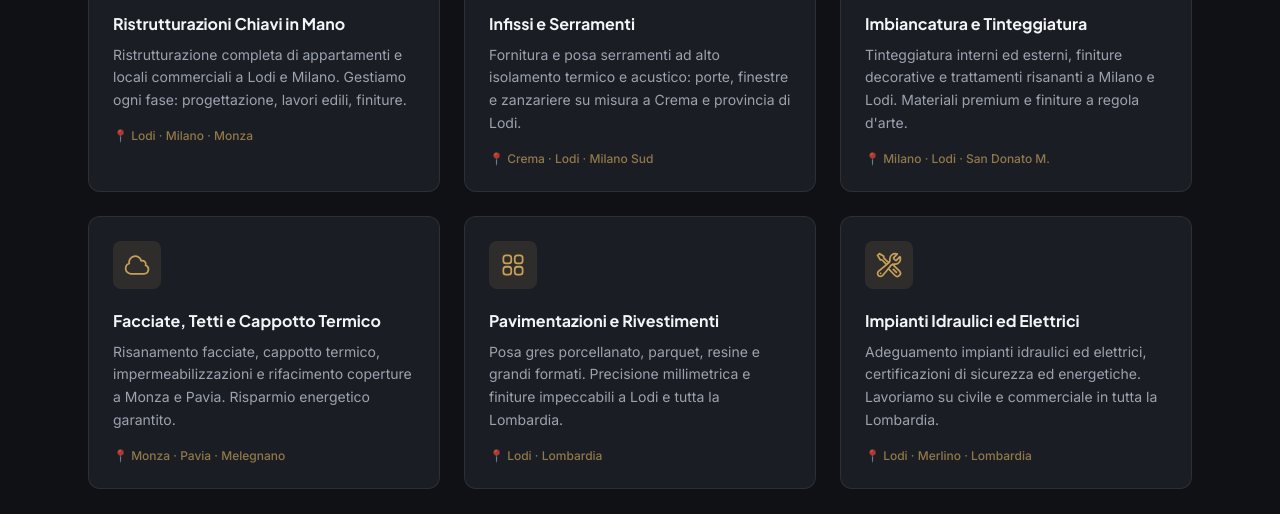
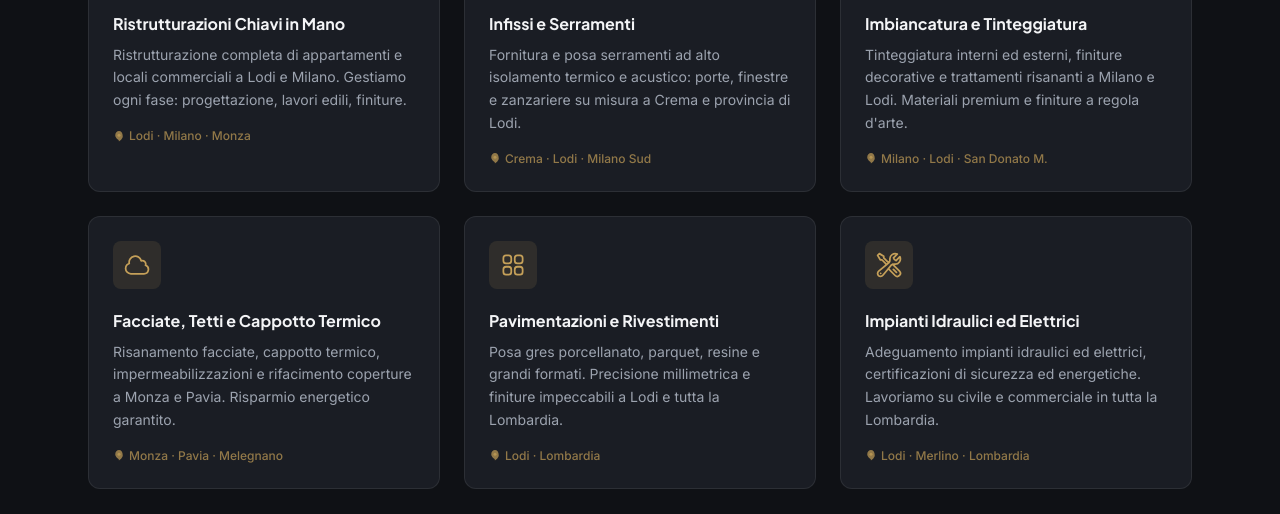
Before and after one commit to 2ym8hpghyr-lab/diamo-soluzioni-sito-web, a Next.js app: page / in a window 1280 px wide. Shown: the part 1260-1774 px from the top of the page. Built offline with nearby package versions, Linux system fonts and the light colour scheme.

Commit message:
fix: sostituisce emoji 📍 con SVG location pin nelle card servizi

```diff
--- a/components/sections/Services.tsx
+++ b/components/sections/Services.tsx
@@ -123,7 +123,8 @@ export default function Services() {
                 {s.desc}
               </p>
               <p className="text-xs font-medium" style={{ color: 'rgba(197,160,89,0.7)' }}>
-                📍 {s.keyword}
+                <svg viewBox="0 0 24 24" fill="currentColor" className="w-3 h-3 inline mr-1 relative -top-px"><path fillRule="evenodd" d="M11.54 22.351l.07.04.028.016a.76.76 0 00.723 0l.028-.015.071-.041a16.975 16.975 0 001.144-.742 19.58 19.58 0 002.683-2.282c1.944-2.079 3.218-4.402 3.218-6.853C19.5 5.507 16.036 2 12 2S4.5 5.507 4.5 10.474c0 2.451 1.274 4.774 3.218 6.853a19.58 19.58 0 002.683 2.282 16.975 16.975 0 001.144.742z" clipRule="evenodd" /><path fillRule="evenodd" d="M12 13.5a3 3 0 100-6 3 3 0 000 6z" clipRule="evenodd" /></svg>
+                {s.keyword}
               </p>
             </div>
           ))}
```
